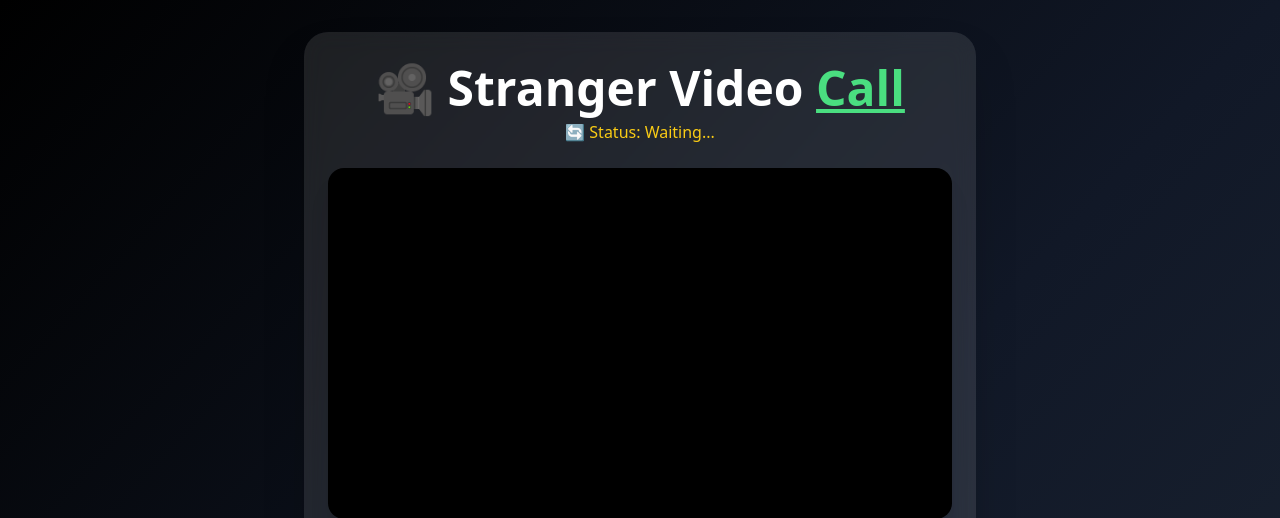
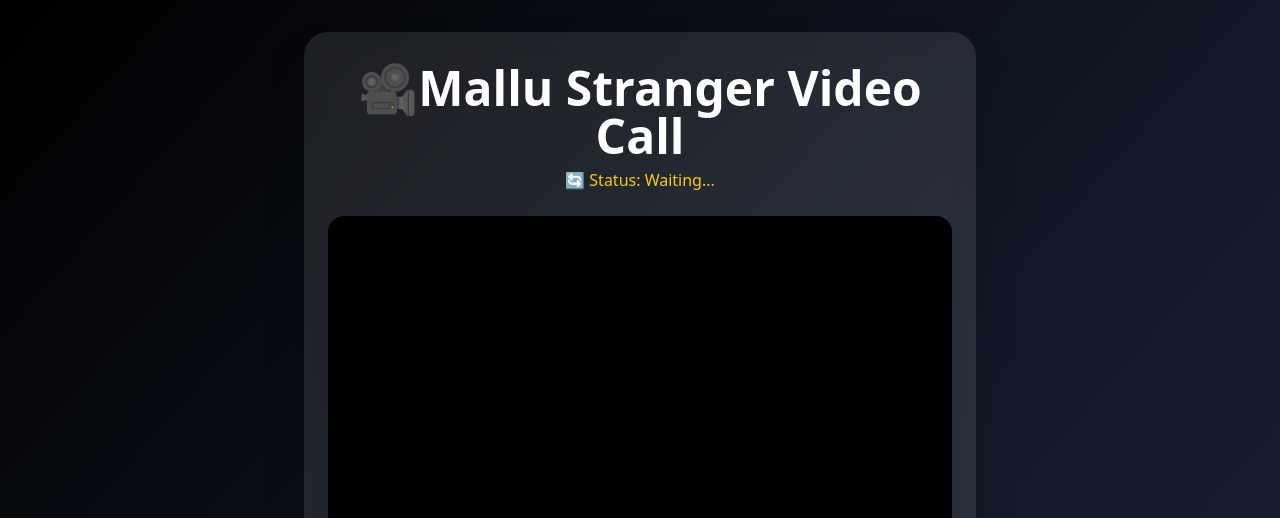
Before and after one commit to Adarshlumi/CHAT_KERALA, a Flask app: page / in a window 1280 px wide. Shown: the top 518 px of the page. Run offline with Flask 3, Linux system fonts and the light colour scheme; some libraries are stand-ins or nearby versions.

Commit message:
Update index.html

```diff
--- a/templates/index.html
+++ b/templates/index.html
@@ -39,7 +39,7 @@
 
     <!-- Header -->
     <div class="text-center space-y-2">
-      <h1 class="text-3xl md:text-5xl font-extrabold leading-tight">🎥 Stranger Video <a href="/admin" class="underline text-green-400 hover:text-green-300">Call</a></h1>
+      <h1 class="text-3xl md:text-5xl font-extrabold leading-tight">🎥Mallu Stranger Video Call</h1>
       <p id="statusBar" class="text-yellow-400 font-medium text-sm sm:text-base">🔄 Status: Waiting...</p>
     </div>
 
```
